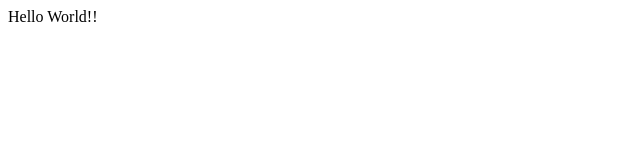
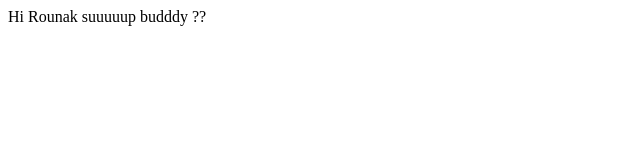
Before and after one commit to chughakash/chughakash.github.io, a plain HTML site: page index.html in a window 1280 px wide. Shown: the whole page, without its empty margins (0-640 px from the left). Drawn offline with Linux system fonts and the light colour scheme.

Commit message:
Update index.html

```diff
--- a/index.html
+++ b/index.html
@@ -3,6 +3,6 @@
     <title>Akash Chugh</title>
   </head>
   <body bgcolor=white>
-    <p>Hello World!! </p>
+    <p>Hi Rounak suuuuup budddy ?? </p>
   </body>
 </html>
```
